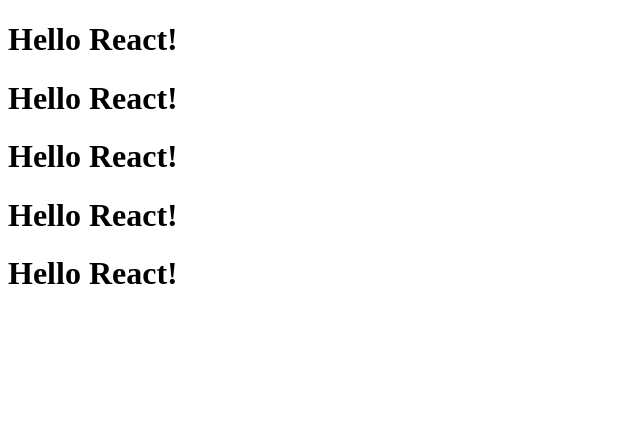
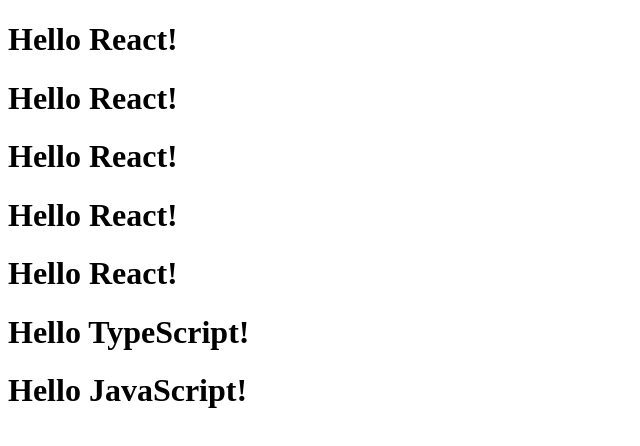
Before and after one commit to Mengsreang-Chhoeung/reactjs-youtube, a React (Vite) app in the folder learn-reactjs/: page / in a window 1280 px wide. Shown: the top 446 px of the page, without its empty margins (0-640 px from the left). Built offline with nearby package versions, Linux system fonts and the light colour scheme.

Commit message:
add more about named export components

```diff
--- a/learn-reactjs/src/App.tsx
+++ b/learn-reactjs/src/App.tsx
@@ -1,4 +1,4 @@
-import Greeting from "./components/Greeting";
+import Greeting, { Greeting1, Greeting2 } from "./components/Greeting";
 
 function App() {
   return (
@@ -8,6 +8,8 @@
       <Greeting />
       <Greeting />
       <Greeting />
+      <Greeting1 />
+      <Greeting2 />
     </div>
   )
 }
--- a/learn-reactjs/src/components/Greeting/index.tsx
+++ b/learn-reactjs/src/components/Greeting/index.tsx
@@ -4,4 +4,16 @@
     );
 }
 
+export function Greeting1() {
+    return (
+        <h1>Hello TypeScript!</h1>
+    );
+}
+
+export function Greeting2() {
+    return (
+        <h1>Hello JavaScript!</h1>
+    );
+}
+
 export default Greeting;
```
